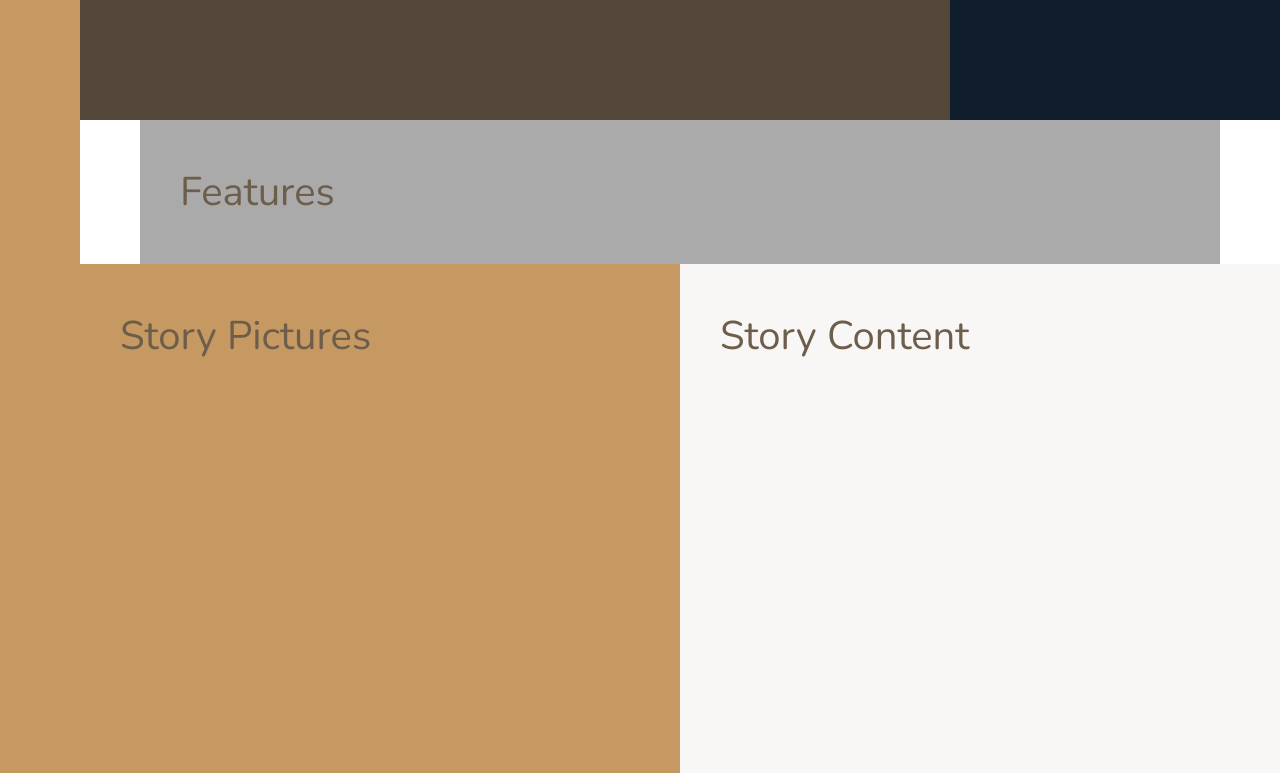
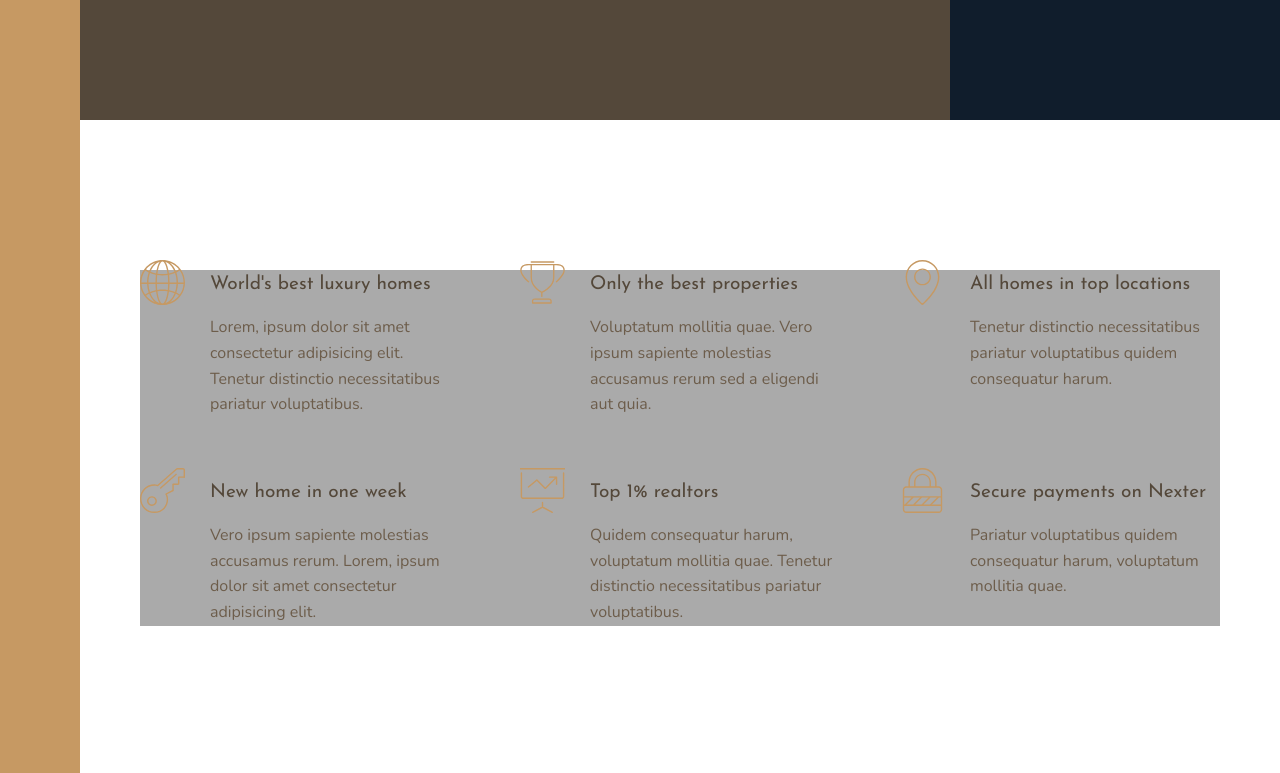
Before and after one commit to dalex998/nexter, a website: page index.html in a window 1280 px wide. Shown: the part 520-1293 px from the top of the page. Drawn offline with nearby package versions, Linux system fonts and the light colour scheme.

Commit message:
Finish Building the Features Section

```diff
--- a/index.html
+++ b/index.html
@@ -21,7 +21,68 @@
 
     <div class="realtors">Top 3 realtors</div>
 
-    <section class="features">Features</section>
+    <section class="features">
+      <div class="feature">
+        <svg class="feature__icon">
+          <use xlink:href="img/sprite.svg#icon-global"></use>
+        </svg>
+        <h4 class="heading-4 heading-4--dark">World's best luxury homes</h4>
+        <p class="feature__text">
+          Lorem, ipsum dolor sit amet consectetur adipisicing elit. Tenetur
+          distinctio necessitatibus pariatur voluptatibus.
+        </p>
+      </div>
+      <div class="feature">
+        <svg class="feature__icon">
+          <use xlink:href="img/sprite.svg#icon-trophy"></use>
+        </svg>
+        <h4 class="heading-4 heading-4--dark">Only the best properties</h4>
+        <p class="feature__text">
+          Voluptatum mollitia quae. Vero ipsum sapiente molestias accusamus
+          rerum sed a eligendi aut quia.
+        </p>
+      </div>
+      <div class="feature">
+        <svg class="feature__icon">
+          <use xlink:href="img/sprite.svg#icon-map-pin"></use>
+        </svg>
+        <h4 class="heading-4 heading-4--dark">All homes in top locations</h4>
+        <p class="feature__text">
+          Tenetur distinctio necessitatibus pariatur voluptatibus quidem
+          consequatur harum.
+        </p>
+      </div>
+      <div class="feature">
+        <svg class="feature__icon">
+          <use xlink:href="img/sprite.svg#icon-key"></use>
+        </svg>
+        <h4 class="heading-4 heading-4--dark">New home in one week</h4>
+        <p class="feature__text">
+          Vero ipsum sapiente molestias accusamus rerum. Lorem, ipsum dolor sit
+          amet consectetur adipisicing elit.
+        </p>
+      </div>
+      <div class="feature">
+        <svg class="feature__icon">
+          <use xlink:href="img/sprite.svg#icon-presentation"></use>
+        </svg>
+        <h4 class="heading-4 heading-4--dark">Top 1% realtors</h4>
+        <p class="feature__text">
+          Quidem consequatur harum, voluptatum mollitia quae. Tenetur distinctio
+          necessitatibus pariatur voluptatibus.
+        </p>
+      </div>
+      <div class="feature">
+        <svg class="feature__icon">
+          <use xlink:href="img/sprite.svg#icon-lock"></use>
+        </svg>
+        <h4 class="heading-4 heading-4--dark">Secure payments on Nexter</h4>
+        <p class="feature__text">
+          Pariatur voluptatibus quidem consequatur harum, voluptatum mollitia
+          quae.
+        </p>
+      </div>
+    </section>
 
     <div class="story__pictures">Story Pictures</div>
 
--- a/sass/_base.scss
+++ b/sass/_base.scss
@@ -41,9 +41,4 @@ body {
     [sidebar-start] 8rem [sidebar-end full-start] minmax(6rem, 1fr)
     [center-start] repeat(8, [col-start] minmax(min-content, 14rem) [col-end])
     [center-end] minmax(6rem, 1fr) [full-end];
-
-  & > * {
-    padding: 40px;
-    font-size: 4rem;
-  }
 }
--- a/sass/_features.scss
+++ b/sass/_features.scss
@@ -1,4 +1,30 @@
 .features {
   background-color: $color-grey-light-2;
   grid-column: center-start/center-end;
+
+  margin: 15rem 0;
+
+  display: grid;
+  grid-template-columns: repeat(auto-fit, minmax(25rem, 1fr));
+  grid-gap: 6rem;
+  align-items: start;
 }
+
+.feature {
+  display: grid;
+  grid-template-columns: min-content 1fr;
+  grid-row-gap: 1.5rem;
+  grid-column-gap: 2.5rem;
+
+  &__icon {
+    fill: $color-primary;
+    width: 4.5rem;
+    height: 4.5rem;
+    grid-row: 1 / span 2;
+    transform: translateY(-1rem);
+  }
+
+  &__text {
+    font-size: 1.6rem;
+  }
+}
--- a/sass/_typography.scss
+++ b/sass/_typography.scss
@@ -0,0 +1,25 @@
+%heading {
+  font-family: $font-display;
+  font-weight: 400;
+}
+
+.heading-1 {
+  @extend %heading;
+}
+.heading-2 {
+  @extend %heading;
+}
+.heading-3 {
+  @extend %heading;
+}
+.heading-4 {
+  @extend %heading;
+  font-size: 1.9rem;
+
+  &--light {
+    color: $color-grey-light-1;
+  }
+  &--dark {
+    color: $color-grey-dark-1;
+  }
+}
```
Also changed, not shown: css/style.css.
